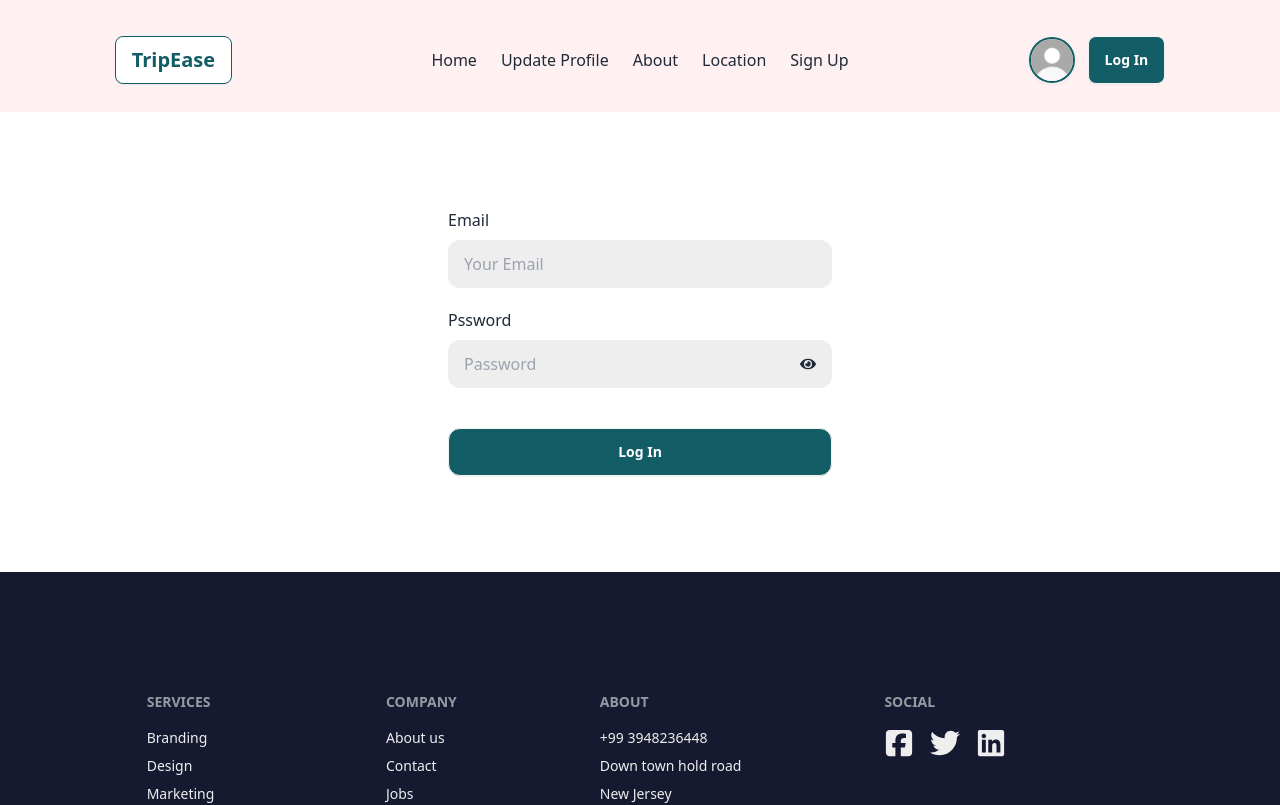
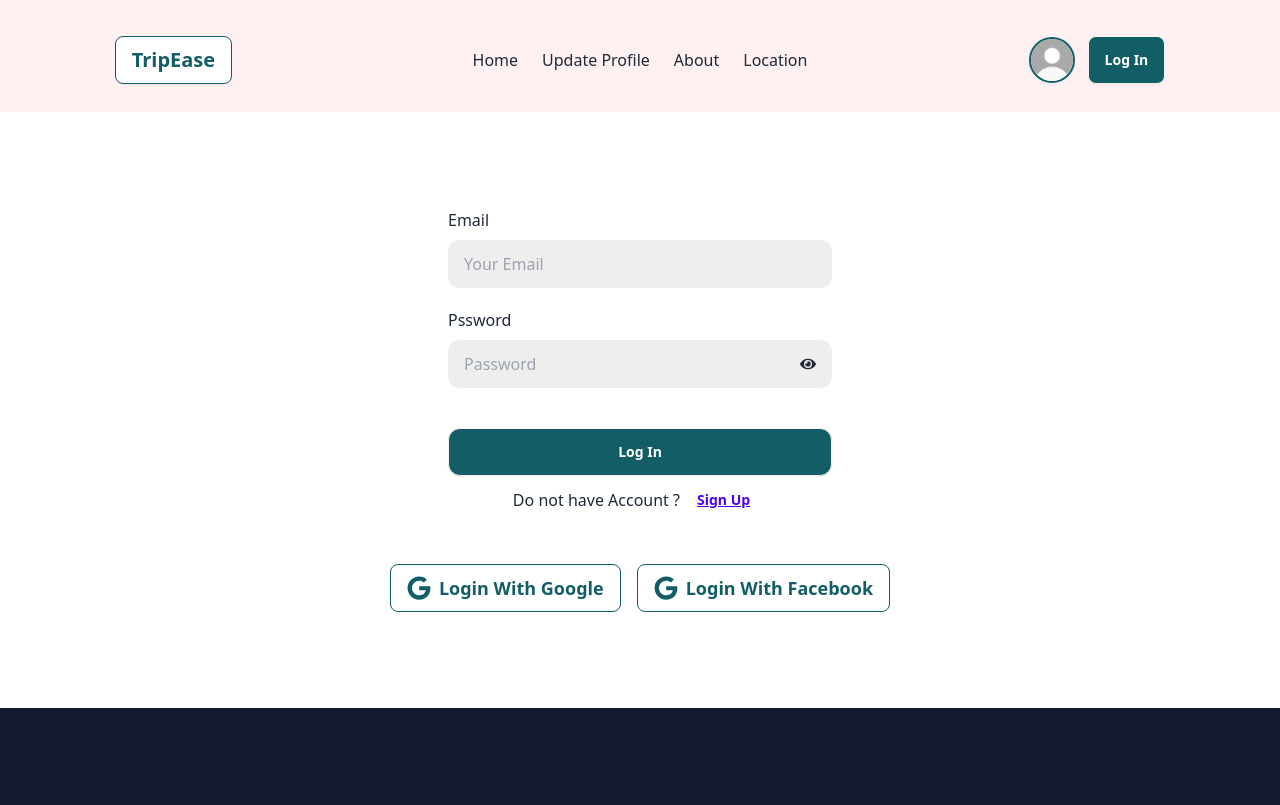
Before and after one commit to tahmedofficial/trip-ease-travel, a React (Vite) app: page /signIn in a window 1280 px wide. Shown: the top 805 px of the page. Built offline with nearby package versions, Linux system fonts and the light colour scheme; no server answers.

Commit message:
added google log in

```diff
--- a/src/pages/Shared/Navbar/Navbar.jsx
+++ b/src/pages/Shared/Navbar/Navbar.jsx
@@ -12,7 +12,6 @@ const Navbar = () => {
         <li><NavLink to="/updateProfile" className={({ isActive }) => isActive ? "border-b-2 duration-300 text-ctm-primary-color font-medium px-3 pb-2 border-ctm-primary-color" : "font-medium"}>Update Profile</NavLink></li>
         <li><NavLink to="/about" className={({ isActive }) => isActive ? "border-b-2 duration-300 text-ctm-primary-color font-medium px-3 pb-2 border-ctm-primary-color" : "font-medium"}>About</NavLink></li>
         <li><NavLink to="/location" className={({ isActive }) => isActive ? "border-b-2 duration-300 text-ctm-primary-color font-medium px-3 pb-2 border-ctm-primary-color" : "font-medium"}>Location</NavLink></li>
-        <li><NavLink to="/signUp" className={({ isActive }) => isActive ? "border-b-2 duration-300 text-ctm-primary-color font-medium px-3 pb-2 border-ctm-primary-color" : "font-medium"}>Sign Up</NavLink></li>
     </>
 
     const handleSignOut = () => {
@@ -46,9 +45,7 @@ const Navbar = () => {
                     </div>
                     {
                         user ?
-                            <Link to="/signIn">
-                                <button onClick={handleSignOut} className="btn bg-ctm-primary-color text-white">Log Out</button>
-                            </Link> :
+                            <button onClick={handleSignOut} className="btn bg-ctm-primary-color text-white">Log Out</button> :
                             <Link to="/signIn">
                                 <button className="btn bg-ctm-primary-color text-white">Log In</button>
                             </Link>
--- a/src/pages/SignIn/SignIn.jsx
+++ b/src/pages/SignIn/SignIn.jsx
@@ -1,16 +1,16 @@
 import { useContext, useState } from "react";
+import { Link, useLocation, useNavigate } from "react-router-dom";
+import { FaGoogle } from "react-icons/fa";
 import { FaEye } from "react-icons/fa";
 import { FaEyeSlash } from "react-icons/fa";
 import { AuthContext } from "../../providers/AuthProviders";
-import { useLocation, useNavigate } from "react-router-dom";
 
 
 const SignIn = () => {
 
     const [showPassword, setShowPassword] = useState(true);
-    const { signInUser } = useContext(AuthContext);
+    const { signInUser, signInWithGoogle } = useContext(AuthContext);
     const location = useLocation();
-    console.log("login page",location);
     const navigate = useNavigate();
 
     const handleSignIn = (event) => {
@@ -23,6 +23,12 @@ const SignIn = () => {
             .then(navigate(location?.state ? location.state : "/"))
             .catch()
 
+    }
+
+    const handleGoogleSignIn = () => {
+        signInWithGoogle()
+            .then(navigate(location?.state ? location.state : "/"))
+            .catch()
     }
 
 
@@ -51,6 +57,29 @@ const SignIn = () => {
                 </div>
                 <button className="btn rounded-xl mt-5 hover:bg-slate-500 bg-ctm-primary-color text-white w-96">Log In</button>
             </form>
+
+            <div className="flex items-center justify-center">
+                <h3>Do not have Account ?</h3>
+                <Link to="/signUp">
+                    <button className="btn btn-active btn-link">Sign Up</button>
+                </Link>
+            </div>
+
+            <div className="mt-10 flex flex-col md:flex-row justify-center gap-4 px-5">
+                <div className="text-center">
+                    <button onClick={handleGoogleSignIn} className="btn btn-outline text-ctm-primary-color hover:bg-ctm-primary-color border-ctm-primary-color text-lg">
+                        <FaGoogle className="text-2xl" />
+                        <h3>Login With Google</h3>
+                    </button>
+                </div>
+
+                <div className="text-center">
+                    <button className="btn btn-outline text-ctm-primary-color hover:bg-ctm-primary-color border-ctm-primary-color text-lg">
+                        <FaGoogle className="text-2xl" />
+                        <h3>Login With Facebook</h3>
+                    </button>
+                </div>
+            </div>
         </div>
     );
 };
--- a/src/pages/SignUp/SignUp.jsx
+++ b/src/pages/SignUp/SignUp.jsx
@@ -1,4 +1,5 @@
 import { useContext, useState } from "react";
+import { Link, useNavigate } from "react-router-dom";
 import { FaEye } from "react-icons/fa";
 import { FaEyeSlash } from "react-icons/fa";
 import { AuthContext } from "../../providers/AuthProviders";
@@ -9,6 +10,7 @@ const SignUp = () => {
 
     const [showPassword, setShowPassword] = useState(true);
     const { signUpUser } = useContext(AuthContext);
+    const navigate = useNavigate()
 
     const handleSignUp = (event) => {
         event.preventDefault();
@@ -26,6 +28,8 @@ const SignUp = () => {
                 })
                     .then()
                     .catch()
+
+                navigate("/")
             })
             .catch(error => {
                 console.log(error);
@@ -69,6 +73,13 @@ const SignUp = () => {
                 </div>
                 <button className="btn rounded-xl mt-5 hover:bg-slate-500 bg-ctm-primary-color text-white w-96">Sign Up</button>
             </form>
+
+            <div className="flex items-center justify-center">
+                <h3>Already have Account ?</h3>
+                <Link to="/signIn">
+                    <button className="btn btn-active btn-link">Log In</button>
+                </Link>
+            </div>
         </div>
     );
 };
--- a/src/providers/AuthProviders.jsx
+++ b/src/providers/AuthProviders.jsx
@@ -1,6 +1,8 @@
-import { createUserWithEmailAndPassword, onAuthStateChanged, signInWithEmailAndPassword, signOut } from "firebase/auth";
+import { createUserWithEmailAndPassword, onAuthStateChanged, signInWithEmailAndPassword, signInWithPopup, signOut } from "firebase/auth";
 import PropTypes from "prop-types";
 import auth from "../firebase/firebase.config";
+import { GoogleAuthProvider } from "firebase/auth";
+
 import { createContext, useEffect, useState } from "react";
 
 
@@ -11,6 +13,14 @@ const AuthProviders = ({ children }) => {
     const [resortData, setResortData] = useState([]);
     const [user, setUser] = useState(null);
     const [loading, setLoading] = useState(true);
+    const [userProfile, setUserProfile] = useState({});
+
+    const provider = new GoogleAuthProvider();
+
+    const signInWithGoogle = () => {
+        setLoading(true);
+        return signInWithPopup(auth, provider)
+    }
 
     const signUpUser = (email, password) => {
         setLoading(true);
@@ -48,9 +58,12 @@ const AuthProviders = ({ children }) => {
         user,
         resortData,
         loading,
+        userProfile,
         signUpUser,
+        signInWithGoogle,
         signInUser,
-        signOutUser
+        signOutUser,
+        setUserProfile
     }
 
     return (
--- a/src/routes/PrivateRoutes.jsx
+++ b/src/routes/PrivateRoutes.jsx
@@ -7,10 +7,9 @@ const PrivateRoutes = ({ children }) => {
 
     const { user, loading } = useContext(AuthContext);
     const location = useLocation();
-    console.log(location.pathname);
 
     if (loading) {
-        return <div className="text-center mt-10"><span className="loading loading-spinner loading-lg"></span></div>
+        return <div className="text-center mt-10"><span className="loading loading-spinner loading-lg text-ctm-primary-color"></span></div>
     }
 
     if (user) {
```
